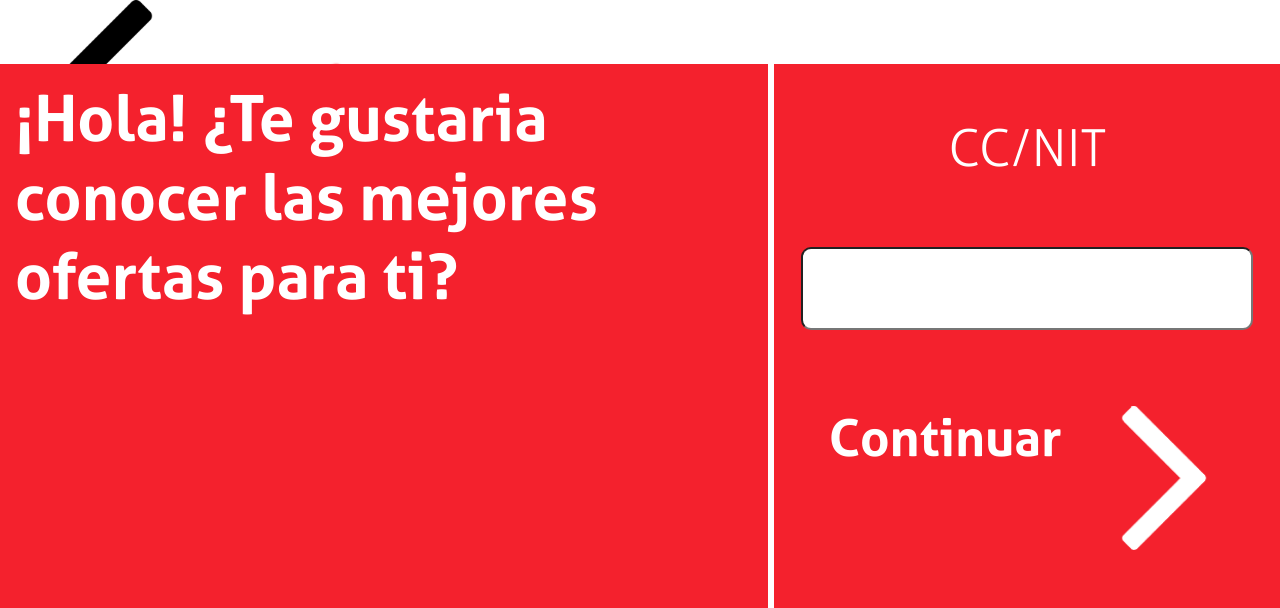
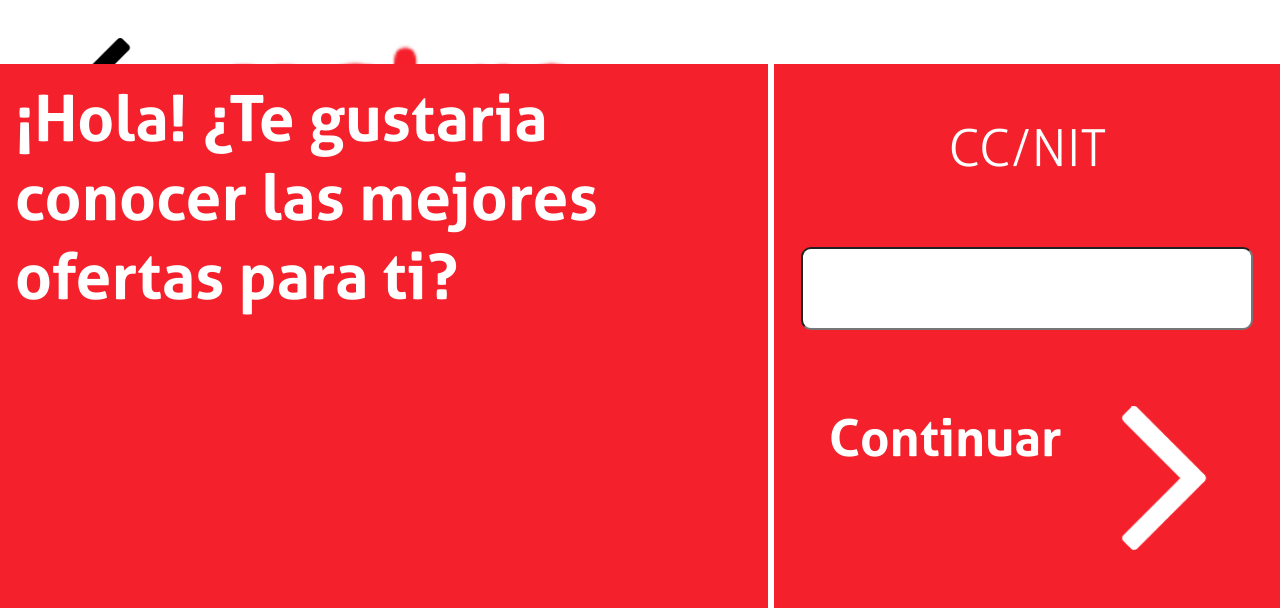
Before and after one commit to raphael-bos/makro, a PHP site: page /index2.html in a window 1280 px wide. Shown: the top 608 px of the page. Run offline with PHP 8.4, Linux system fonts and the light colour scheme.

Commit message:
Teste Fonte

```diff
--- a/css/index2.css
+++ b/css/index2.css
@@ -57,7 +57,7 @@ body input {
 }
 
 .navbar img{
-    /* height: 90%; */
+    height: 60%;
 }
 .navbar :last-child{
     justify-self: left;
```
